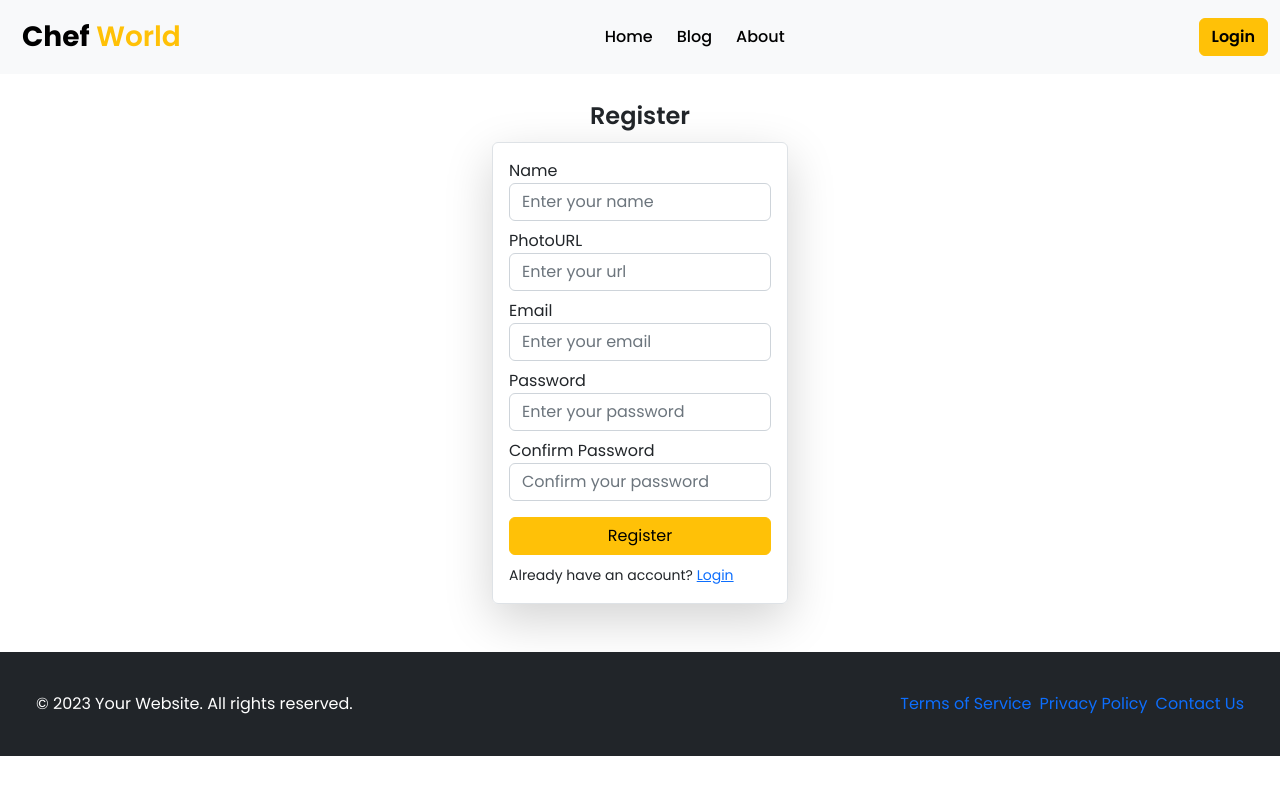
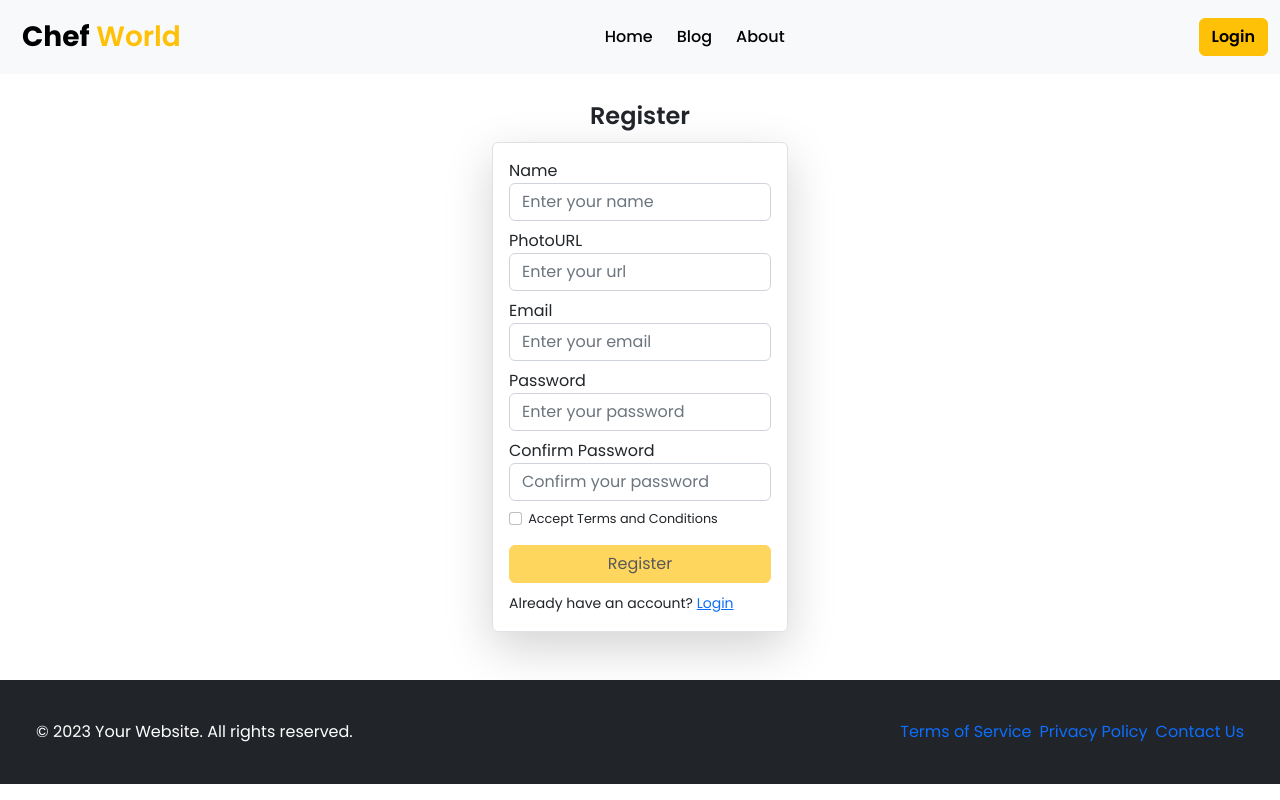
Before and after one commit to anikbsmrstucse/chef-hunter-client-side, a React (Vite) app: page /register in a window 1280 px wide. Built offline with nearby package versions, Linux system fonts and the light colour scheme.

Commit message:
register disable buttton functional

```diff
--- a/src/pages/Shared/Register/Register.jsx
+++ b/src/pages/Shared/Register/Register.jsx
@@ -1,8 +1,16 @@
-import React from "react";
+import React, { useState } from "react";
 import { Button, Container, Form } from "react-bootstrap";
 import { Link } from "react-router-dom";
 
 const Register = () => {
+
+    const [acc,setAcc] = useState(false);
+
+    const handleAccepted = (event) => {
+        console.log(event.target.checked);
+        setAcc(event.target.checked);
+    }
+
   return (
     <div>
       <Container className="login-res">
@@ -28,7 +36,16 @@ const Register = () => {
             <Form.Label className="mb-0">Confirm Password</Form.Label>
             <Form.Control type="password" placeholder="Confirm your password" />
           </Form.Group>
-          <Button className="w-100 mt-2 mb-2" variant="warning" type="submit">
+
+          <Form.Group controlId="formchechox" className="mb-1">
+            <Form.Check style={{fontSize:"0.8rem"}}
+            onClick={handleAccepted}
+            type="checkbox"
+            name="accept"
+            label="Accept Terms and Conditions"
+            />
+          </Form.Group>
+          <Button className="w-100 mt-2 mb-2" disabled={!acc} variant="warning" type="submit">
             Register
           </Button>
           <small className="mb-0 mt-3">
```
